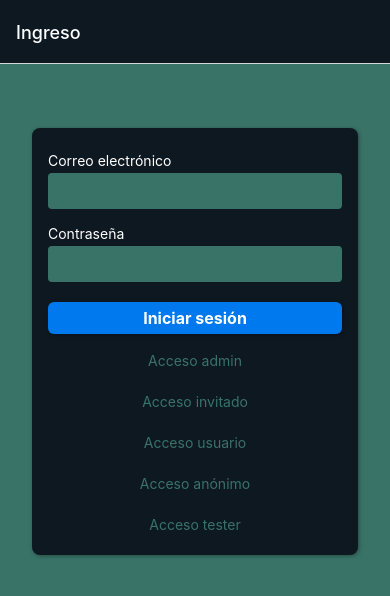
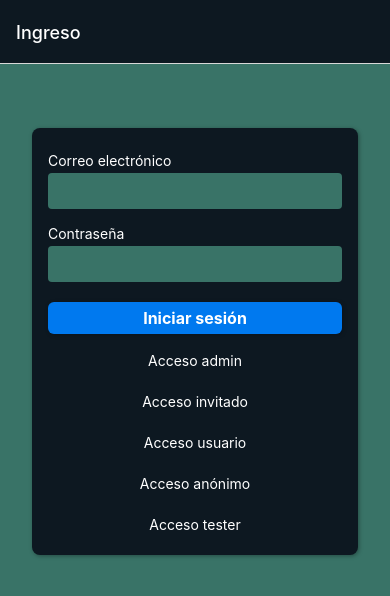
Before and after one commit to FrancoUTN/juego-kinetico, a React Native app: screen /Login in a window 390 px wide. Shown: the top 596 px of the page. Built offline with nearby package versions, Linux system fonts and the light colour scheme.

Commit message:
Texto blanco

```diff
--- a/src/components/Auth/Input.js
+++ b/src/components/Auth/Input.js
@@ -46,6 +46,7 @@ const styles = StyleSheet.create({
     backgroundColor: Colors.primary100,
     borderRadius: 4,
     fontSize: 16,
+    color: 'white',
   },
   inputInvalid: {
     backgroundColor: Colors.error100,
--- a/src/components/ui/FlatButton.js
+++ b/src/components/ui/FlatButton.js
@@ -27,6 +27,6 @@ const styles = StyleSheet.create({
   },
   buttonText: {
     textAlign: 'center',
-    color: Colors.primary100,
+    color: 'white',
   },
 });
--- a/src/components/ui/LoadingOverlay.js
+++ b/src/components/ui/LoadingOverlay.js
@@ -21,5 +21,6 @@ const styles = StyleSheet.create({
   message: {
     fontSize: 16,
     marginBottom: 20,
+    color: 'white',
   },
 });
```
